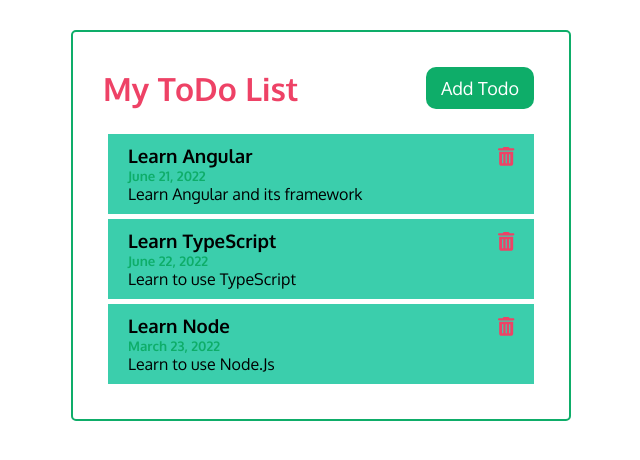
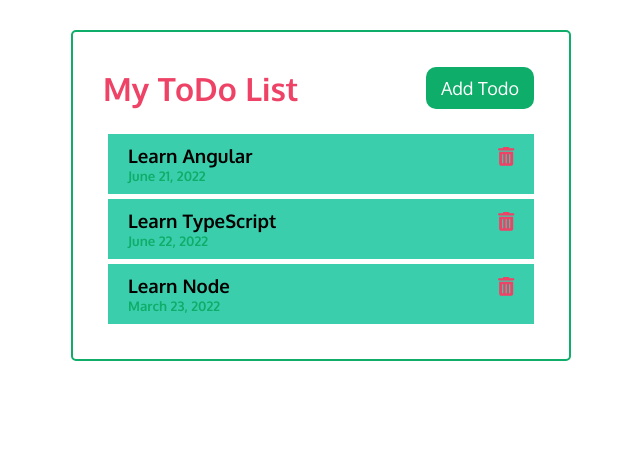
Before and after one commit to CragarDev/todo-list, an Angular app: page / in a window 1280 px wide. Shown: the top 460 px of the page, without its empty margins (319-959 px from the left). Built offline with nearby package versions, Linux system fonts and the light colour scheme.

Commit message:
fixed spelling on description

```diff
--- a/db.json
+++ b/db.json
@@ -4,29 +4,36 @@
       "id": 1,
       "title": "Learn Angular",
       "dueDate": "June 21, 2022",
-      "discription": "Learn Angular and its framework",
+      "description": "Learn Angular and its framework",
       "completed": false
     },
     {
       "id": 2,
       "title": "Learn TypeScript",
       "dueDate": "June 22, 2022",
-      "discription": "Learn to use TypeScript",
+      "description": "Learn to use TypeScript",
       "completed": false
     },
     {
       "id": 3,
       "title": "Learn Node",
       "dueDate": "March 23, 2022",
-      "discription": "Learn to use Node.Js",
+      "description": "Learn to use Node.Js",
       "completed": true
     },
     {
       "title": "build web app for assesment",
-      "dueDate": "June 23, 2022",
+      "dueDate": "June 22, 2022",
       "description": "Web app for employment consideration",
       "completed": "false",
       "id": 4
+    },
+    {
+      "title": "testing",
+      "dueDate": "testing",
+      "description": "testing",
+      "completed": "true",
+      "id": 5
     }
   ]
 }
--- a/src/app/Todo.ts
+++ b/src/app/Todo.ts
@@ -3,6 +3,6 @@ export interface Todo {
     id?: number;
     title: string;
     dueDate: string;
-    discription: string;
+    description: string;
     completed: boolean;
 }
--- a/src/app/components/todo-item/todo-item.component.html
+++ b/src/app/components/todo-item/todo-item.component.html
@@ -4,5 +4,5 @@
     <fa-icon [ngStyle]="{ color: '#EE4266' }" [icon]="faTrashAlt"></fa-icon>
   </h3>
   <h5>{{ todo.dueDate }}</h5>
-  <p>{{ todo.discription }}</p>
+  <p>{{ todo.description }}</p>
 </div>
```
